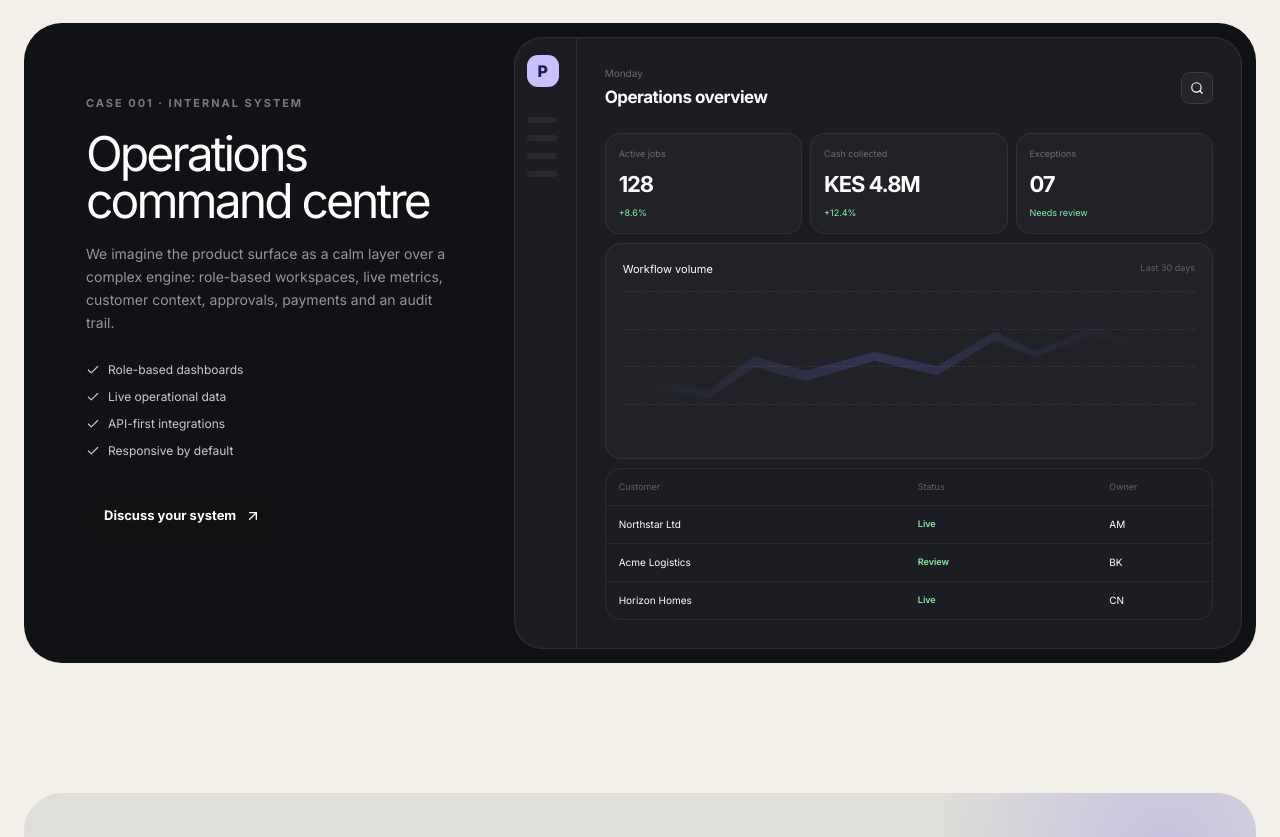
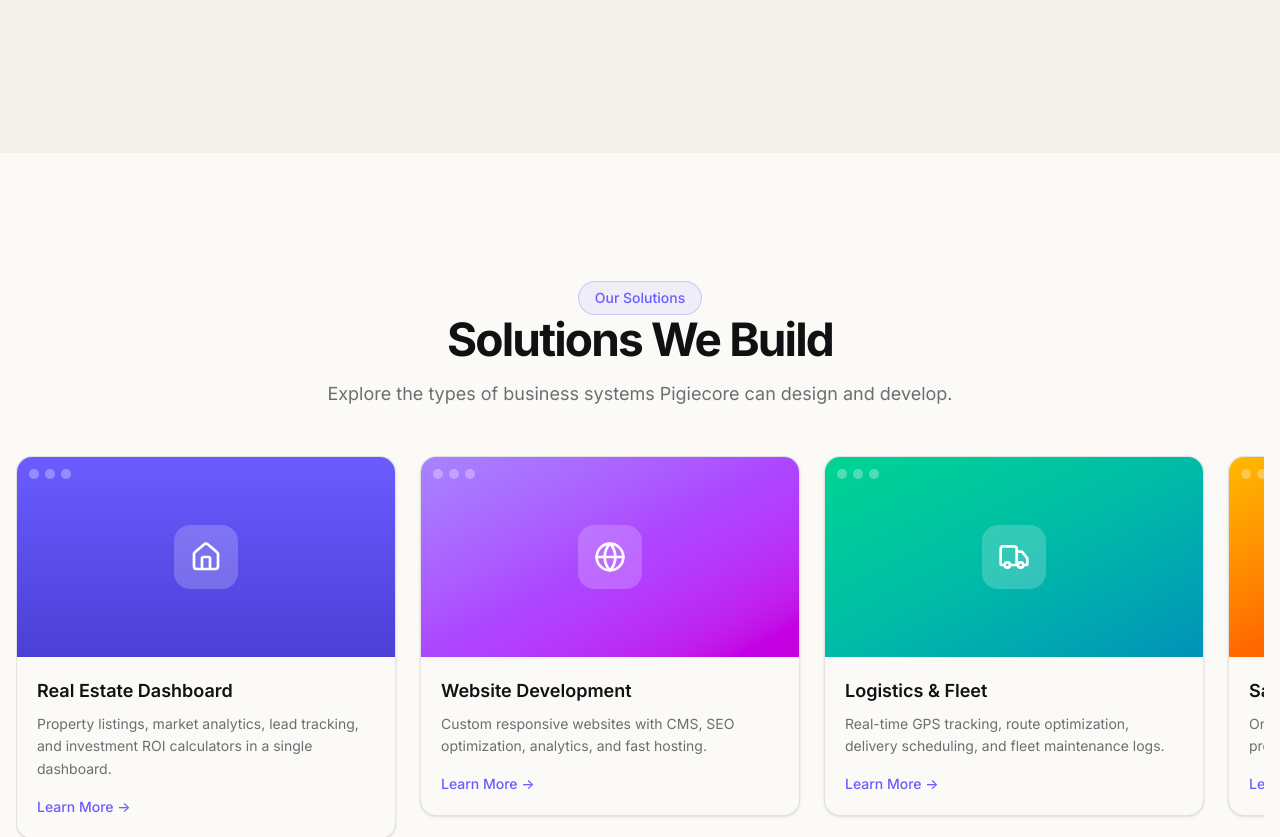
Before and after one commit to JOSEPH-KIBIRU/Pigiecore-solutions, a Next.js app: page / in a window 1280 px wide. Shown: the part 5320-6157 px from the top of the page. Built offline with nearby package versions, Linux system fonts and the light colour scheme; no server answers; the database is empty.

Commit message:
Homepage: restore Showcase (work) + BomaPulse case study; harmonise restored sections with redesign palette/typography

```diff
--- a/src/app/page.tsx
+++ b/src/app/page.tsx
@@ -14,7 +14,6 @@ import {
   MoveUpRight,
   Network,
   PanelsTopLeft,
-  Search,
   ShieldCheck,
   Sparkles,
   Workflow,
@@ -24,6 +23,8 @@ import Navbar from "@/components/navbar";
 import Footer from "@/components/footer";
 import OfferPopup from "@/components/offer-popup";
 import Contact from "@/components/contact";
+import Showcase from "@/components/showcase";
+import BomaPulseCase from "@/components/bomapulse-case";
 import { SystemCanvas } from "@/components/redesign/system-canvas";
 import { siteUrl } from "@/lib/site";
 import "./redesign/redesign.css";
@@ -544,30 +545,10 @@ export default function Home() {
             <div><Pill>Selected build</Pill><h2>One screen can hide a very big system.</h2></div>
             <a href="#contact" className="text-link">Tell us what you are building <ArrowUpRight size={15} /></a>
           </div>
-          <article className="case-card">
-            <div className="case-copy">
-              <span className="case-label">CASE 001 · INTERNAL SYSTEM</span>
-              <h3>Operations command centre</h3>
-              <p>We imagine the product surface as a calm layer over a complex engine: role-based workspaces, live metrics, customer context, approvals, payments and an audit trail.</p>
-              <div className="case-bullets">
-                {["Role-based dashboards", "Live operational data", "API-first integrations", "Responsive by default"].map((item) => <span key={item}><Check size={14} /> {item}</span>)}
-              </div>
-              <a className="button-primary" href="#contact">Discuss your system <ArrowUpRight size={16} /></a>
-            </div>
-            <div className="case-ui">
-              <div className="case-sidebar">
-                <div className="case-logo">P</div>
-                <span /><span /><span /><span />
-              </div>
-              <div className="case-main">
-                <div className="case-ui-head"><div><span>Monday</span><strong>Operations overview</strong></div><button><Search size={14} /></button></div>
-                <div className="case-kpis"><div><small>Active jobs</small><b>128</b><em>+8.6%</em></div><div><small>Cash collected</small><b>KES 4.8M</b><em>+12.4%</em></div><div><small>Exceptions</small><b>07</b><em>Needs review</em></div></div>
-                <div className="case-chart"><div className="chart-head"><span>Workflow volume</span><small>Last 30 days</small></div><div className="chart-area"><div className="chart-line" /><div className="chart-grid-lines"><span /><span /><span /><span /></div></div></div>
-                <div className="case-table"><div><span>Customer</span><span>Status</span><span>Owner</span></div><div><span>Northstar Ltd</span><strong>Live</strong><span>AM</span></div><div><span>Acme Logistics</span><strong>Review</strong><span>BK</span></div><div><span>Horizon Homes</span><strong>Live</strong><span>CN</span></div></div>
-              </div>
-            </div>
-          </article>
         </section>
+
+        <Showcase />
+        <BomaPulseCase />
 
         <section id="about" className="section-shell about-section">
           <div className="about-panel">
--- a/src/app/redesign/redesign.css
+++ b/src/app/redesign/redesign.css
@@ -237,3 +237,54 @@
 }
 
 @media (prefers-reduced-motion: reduce){.redesign-root{scroll-behavior:auto}.ticker-track,.canvas-glow,.orbit,.system-node,.metric-chip{animation:none !important}.button-primary,.service-card{transition:none}.mobile-menu-backdrop,.mobile-menu-overlay{transition:none}.mobile-menu-nav a{opacity:1;transform:none}}
+
+
+/* ------------------------------------------------------------------
+   Harmonise restored sections (contact form, Showcase, BomaPulse case)
+   with the redesign palette + typography so the homepage reads as one design.
+------------------------------------------------------------------ */
+.redesign-root .text-sky-400,
+.redesign-root .text-sky-500,
+.redesign-root .text-sky-600,
+.redesign-root .text-sky-700 { color: var(--accent); }
+
+.redesign-root .bg-sky-500 { background-color: var(--accent); }
+.redesign-root .bg-sky-500:hover,
+.redesign-root .hover\:bg-sky-600:hover { background-color: #5b4de0; }
+.redesign-root .hover\:text-sky-500:hover,
+.redesign-root .hover\:text-sky-600:hover { color: var(--accent); }
+.redesign-root .hover\:border-sky-500:hover,
+.redesign-root .hover\:border-sky-300:hover { border-color: var(--accent); }
+.redesign-root .border-sky-200,
+.redesign-root .border-sky-300 { border-color: rgba(107, 92, 255, 0.28); }
+.redesign-root .bg-sky-50,
+.redesign-root .bg-sky-50\/70,
+.redesign-root .bg-sky-100 { background-color: rgba(107, 92, 255, 0.08); }
+.redesign-root .shadow-sky-500\/25 { box-shadow: 0 14px 34px rgba(107, 92, 255, 0.28); }
+.redesign-root .from-sky-500 { --tw-gradient-from: var(--accent); }
+.redesign-root .to-blue-600 { --tw-gradient-to: #4b3fd6; }
+.redesign-root .via-blue-500 { --tw-gradient-stops: var(--accent), #4b3fd6; }
+.redesign-root .text-emerald-600,
+.redesign-root .text-emerald-500 { color: #2f9e6b; }
+
+/* Surfaces + text map to the design's paper/ink system */
+.redesign-root .text-slate-900,
+.redesign-root .text-slate-800 { color: var(--ink); }
+.redesign-root .text-slate-700,
+.redesign-root .text-slate-600,
+.redesign-root .text-slate-500 { color: var(--muted); }
+.redesign-root .bg-white { background-color: var(--paper); }
+.redesign-root .bg-slate-50 { background-color: var(--bg); }
+.redesign-root .border-slate-200 { border-color: var(--line); }
+
+/* Match the design's display type scale */
+.redesign-root .text-3xl {
+  font-size: clamp(30px, 3.6vw, 46px);
+  line-height: 1.05;
+  letter-spacing: -0.04em;
+}
+.redesign-root .text-4xl {
+  font-size: clamp(34px, 4.2vw, 54px);
+  line-height: 1.02;
+  letter-spacing: -0.05em;
+}
```
